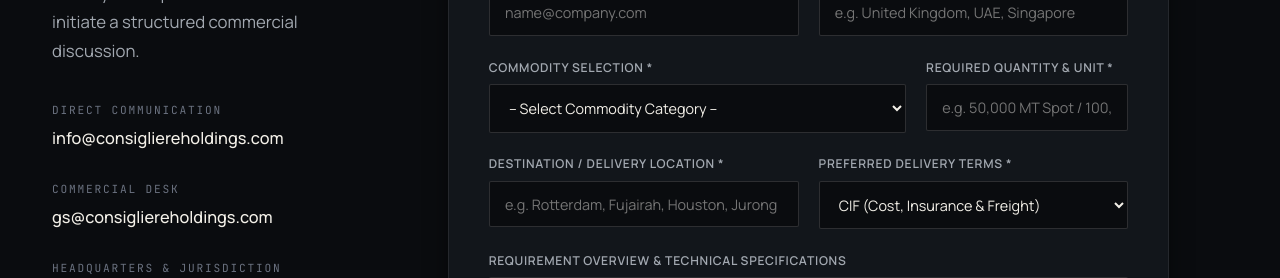
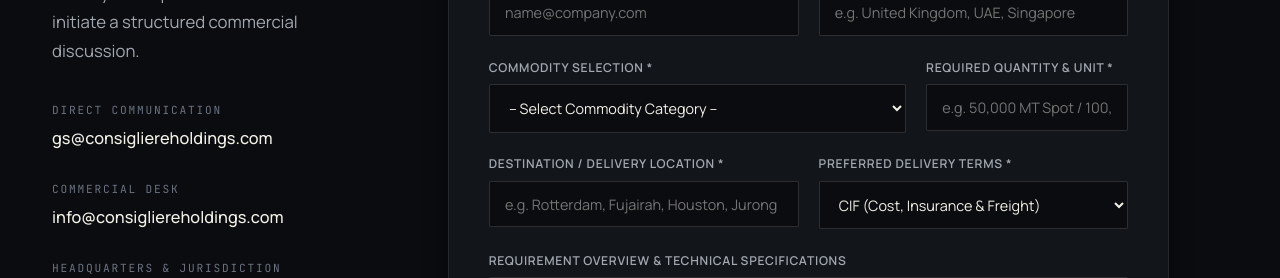
Before and after one commit to singhgpt01/pConsigliere, a React (Vite) app: page / in a window 1280 px wide. Shown: the part 8260-8538 px from the top of the page. Built offline with nearby package versions, Linux system fonts and the light colour scheme.

Commit message:
Swap contact emails: gs@ for direct comm, info@ for commercial desk

```diff
--- a/assets/js/app.js
+++ b/assets/js/app.js
@@ -1032,7 +1032,7 @@ function ConsigliereApp() {
             </div>
 
             <p style={{ fontSize: '0.82rem', color: 'var(--text-muted)', lineHeight: '1.6', marginBottom: '1.75rem' }}>
-              Submissions are reviewed directly by the Consigliere Trading Desk (<code>info@consigliereholdings.com</code>). You can copy these structured parameters to your clipboard or launch an email draft directly:
+              Submissions are reviewed directly by the Consigliere Trading Desk (<code>gs@consigliereholdings.com</code>). You can copy these structured parameters to your clipboard or launch an email draft directly:
             </p>
 
             <div style={{ display: 'flex', gap: '1rem', flexWrap: 'wrap' }}>
--- a/assets/js/data.js
+++ b/assets/js/data.js
@@ -13,8 +13,8 @@ window.CONSIGLIERE_DATA = {
     positioning: "Facilitating Global Commodity Trade.",
     supportingStatement: "Connecting Markets. Facilitating Opportunity.",
     role: "Commercial Facilitator & Intermediary",
-    contactEmail: "info@consigliereholdings.com",
-    deskEmail: "gs@consigliereholdings.com"
+    contactEmail: "gs@consigliereholdings.com",
+    deskEmail: "info@consigliereholdings.com"
   },
 
   // Business Divisions
--- a/src/data/commodities.ts
+++ b/src/data/commodities.ts
@@ -56,8 +56,8 @@ export const brandData: BrandInfo = {
   positioning: "Facilitating Global Commodity Trade.",
   supportingStatement: "Connecting Markets. Facilitating Opportunity.",
   role: "Commercial Facilitator & Intermediary",
-  contactEmail: "info@consigliereholdings.com",
-  deskEmail: "gs@consigliereholdings.com"
+  contactEmail: "gs@consigliereholdings.com",
+  deskEmail: "info@consigliereholdings.com"
 };
 
 export const divisionsData: DivisionItem[] = [
```
